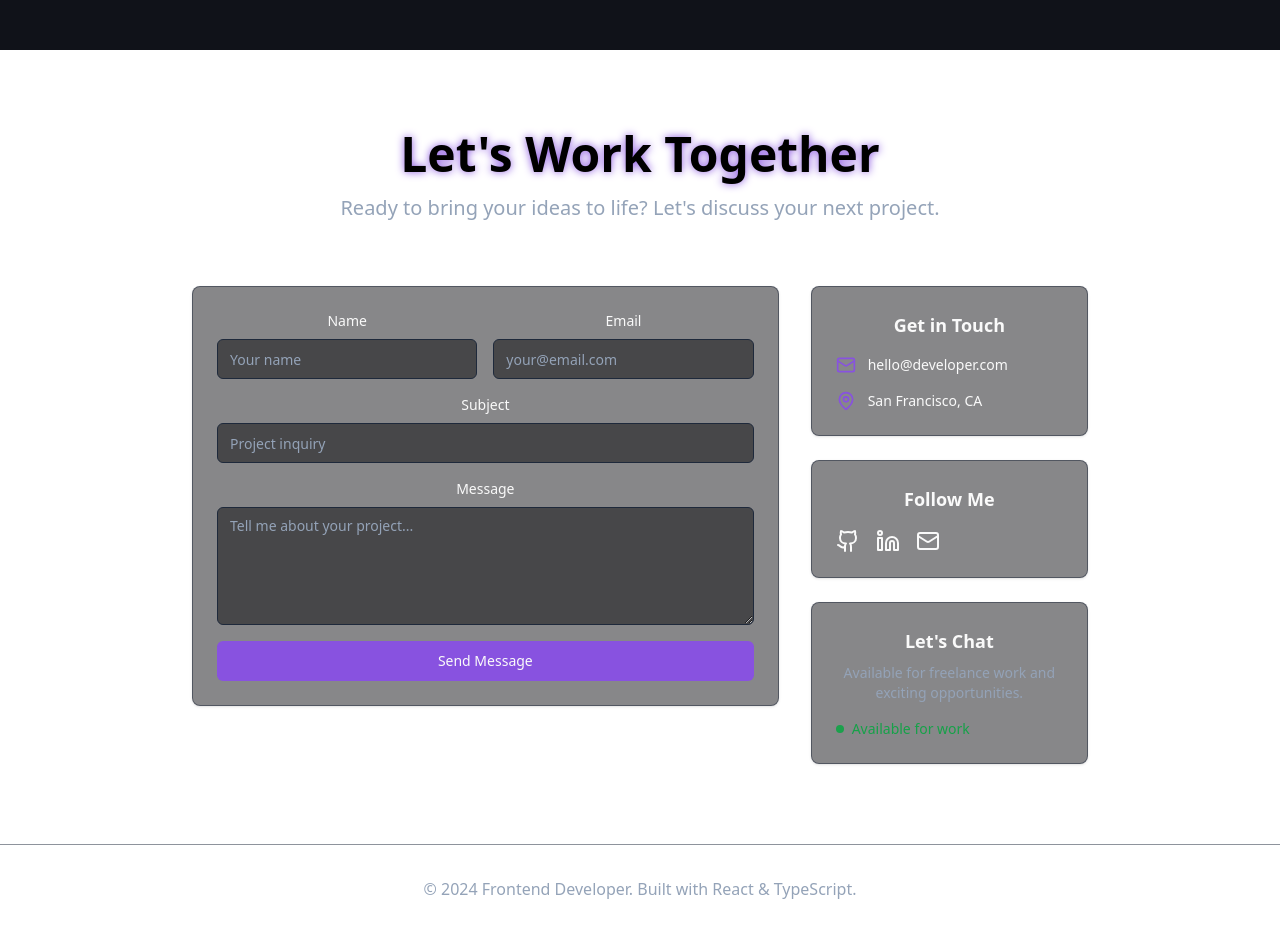
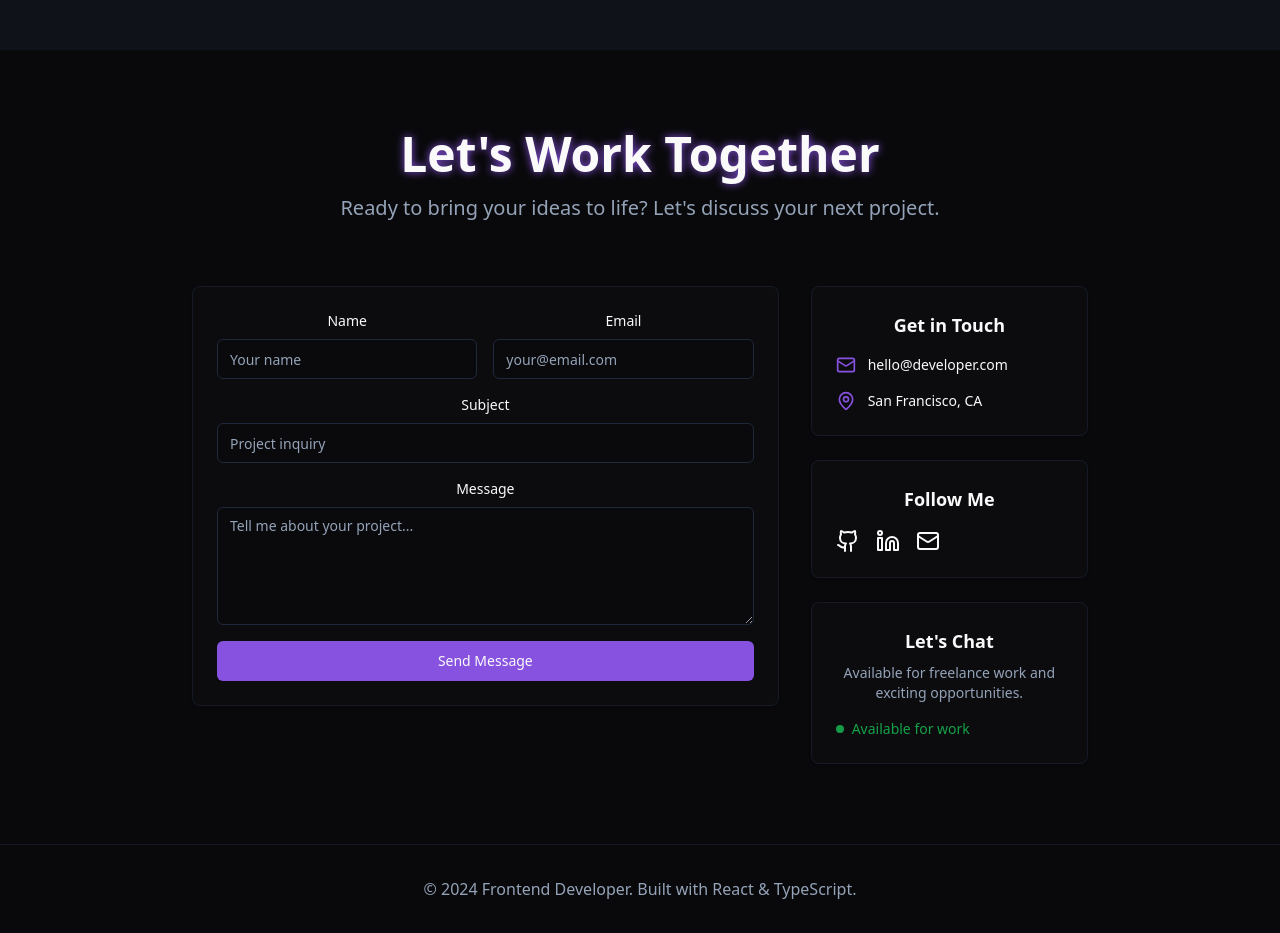
Before and after one commit to Juliasmitjes/juliasmitjes.github.io, a React (Vite) app: page / in a window 1280 px wide. Shown: the part 2580-3513 px from the top of the page. Built offline with nearby package versions, Linux system fonts and the light colour scheme.

Commit message:
setup done

```diff
--- a/src/components/Contact.tsx
+++ b/src/components/Contact.tsx
@@ -6,10 +6,10 @@ import { Github, Linkedin, Mail, MapPin } from "lucide-react";
 
 const Contact = () => {
   return (
-    <section className="py-20 px-4">
+    <section className="py-20 px-4 bg-background">
       <div className="max-w-4xl mx-auto">
         <div className="text-center mb-16">
-          <h2 className="text-4xl md:text-5xl font-bold mb-4 text-glow">
+          <h2 className="text-4xl md:text-5xl font-bold mb-4 text-glow text-foreground">
             Let's Work Together
           </h2>
           <p className="text-xl text-muted-foreground max-w-2xl mx-auto">
--- a/src/pages/App.tsx
+++ b/src/pages/App.tsx
@@ -29,7 +29,7 @@ function App() {
         </section>
       </main>
 
-      <footer className="py-8 text-center text-muted-foreground border-t border-border/50">
+      <footer className="py-8 text-center text-muted-foreground border-t bg-background border-border/50">
         <p>&copy; 2024 Frontend Developer. Built with React & TypeScript.</p>
       </footer>
     </div>
```
